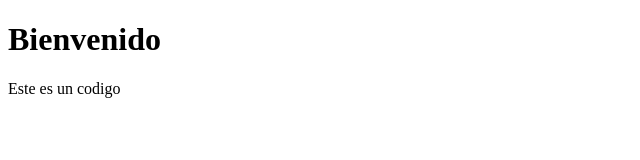
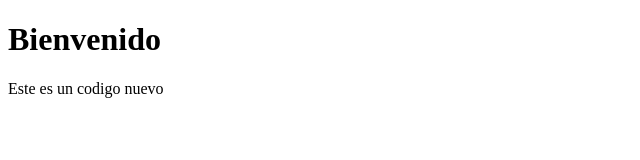
Before and after one commit to ggarcia00000000000-bit/prueba, a plain HTML site: page index.html in a window 1280 px wide. Shown: the full height of the page, 0-640 px from the left. Drawn offline with Linux system fonts and the light colour scheme.

Commit message:
Update paragraph text to 'Este es un codigo nuevo'

```diff
--- a/index.html
+++ b/index.html
@@ -6,6 +6,6 @@
 </head>
 <body>
     <h1>Bienvenido</h1>
-    <p>Este es un codigo</p>
+    <p>Este es un codigo nuevo</p>
 </body>
 </html>
```
